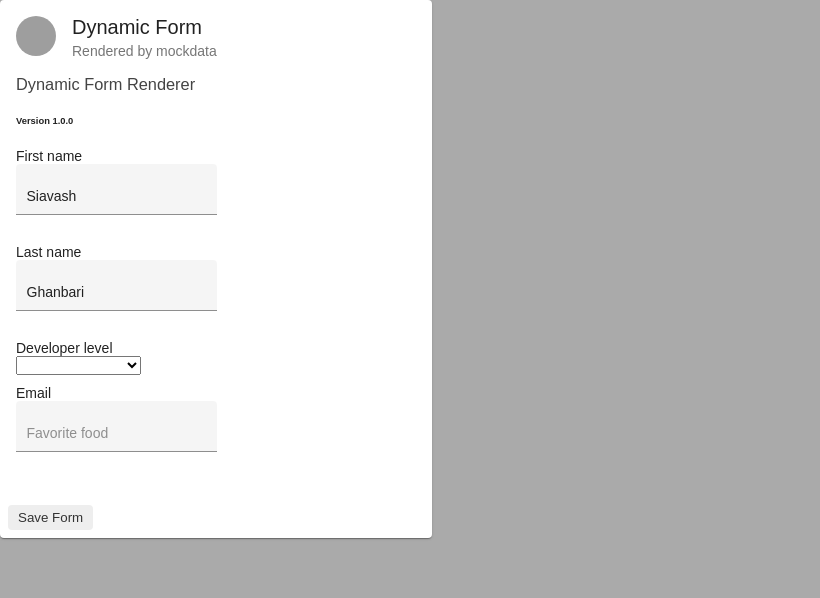
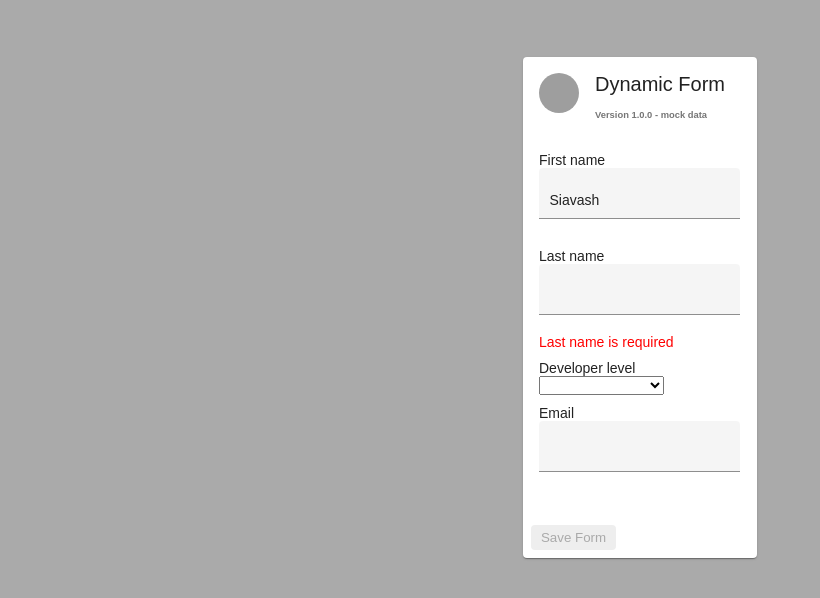
Before and after one commit to SiaExplains/dynamic-form, an Angular app: page / in a window 1280 px wide. Shown: the top 598 px of the page, without its empty margins (0-820 px from the left). Built offline with nearby package versions, Linux system fonts and the light colour scheme; grey boxes are pictures that could not be loaded.

Commit message:
add flex-layout to project

```diff
--- a/package.json
+++ b/package.json
@@ -20,6 +20,7 @@
     "@angular/common": "8.0.0-rc.2",
     "@angular/compiler": "8.0.0-rc.2",
     "@angular/core": "8.0.0-rc.2",
+    "@angular/flex-layout": "^8.0.0-beta.26",
     "@angular/forms": "8.0.0-rc.2",
     "@angular/material": "^7.3.7",
     "@angular/platform-browser": "8.0.0-rc.2",
--- a/src/app/app.component.css
+++ b/src/app/app.component.css
@@ -1,5 +1,5 @@
 .example-card {
-  max-width: 400px;
+  max-width: 550px;
 }
 
 .example-header-image {
--- a/src/app/app.component.html
+++ b/src/app/app.component.html
@@ -1,29 +1,18 @@
-<div layout="row" layout-align="center center">
-    <div>
+<br /> <br /> <br />
+<form (ngSubmit)="onSubmit()" [formGroup]="form">
+<div fxLayout="row" fxLayoutAlign="center center" layout-align="center center" >
+ <div layout="row">
+        <div fxFlex>
             <mat-card class="example-card">
                 <mat-card-header>
                   <div mat-card-avatar class="example-header-image"></div>
                   <mat-card-title>Dynamic Form</mat-card-title>
-              <mat-card-subtitle>Rendered by mockdata</mat-card-subtitle>
+                  <mat-card-subtitle><h6>Version 1.0.0 - mock data</h6></mat-card-subtitle>
                 </mat-card-header>
-
                 <mat-card-content>
-                <h3>Dynamic Form Renderer</h3><h6>Version 1.0.0</h6>
                     <div>
-                    <form (ngSubmit)="onSubmit()" [formGroup]="form">
-
                           <div *ngFor="let elm of elements" class="form-row">
                             <app-form [element]="elm" [form]="form"></app-form>
-                      </div>
-
-
-                    </form>
-
-                    <div *ngIf="payLoad" class="form-row">
-                      <hr />
-                      <b>Form Saved with these following values:</b><br>
-                      <br />
-                      {{payLoad}}
                           </div>
                       </div>
                 </mat-card-content>
@@ -35,3 +24,5 @@
               </mat-card>
           </div>
     </div>
+</div>
+</form>
--- a/src/app/app.component.ts
+++ b/src/app/app.component.ts
@@ -28,7 +28,9 @@ export class AppComponent implements OnInit {
   }
 
   onSubmit() {
+    console.log('test');
     this.payLoad = JSON.stringify(this.form.value);
+    alert(`Form saved with these data: ${this.payLoad}`);
   }
 
   toFormGroup(elements: ElementBase<any>[] ) {
--- a/src/app/dynamic-form-group.component.html
+++ b/src/app/dynamic-form-group.component.html
@@ -4,7 +4,7 @@
     <div [ngSwitch]="element.controlType" class="fields-container">
 
         <mat-form-field *ngSwitchCase="'textbox'" appearance="fill" class="example-full-width">
-            <input matInput placeholder="Favorite food" [formControlName]="element.key" [id]="element.key"
+            <input matInput  [formControlName]="element.key" [id]="element.key"
              [type]="element.type">
           </mat-form-field>
 
--- a/src/app/services/mock-metadata.service.ts
+++ b/src/app/services/mock-metadata.service.ts
@@ -36,7 +36,7 @@ export class MockMetaDataService {
       new TextboxElement({
         key: 'lastName',
         label: 'Last name',
-        value: 'Ghanbari',
+        value: '',
         required: true,
         order: 2
       }),
```
Also changed, not shown: src/app/app.module.ts (+8 -1 lines), 1 other file (tests, documents, lock files or other folders). Lines whose indentation alone changed are shown as unchanged.
